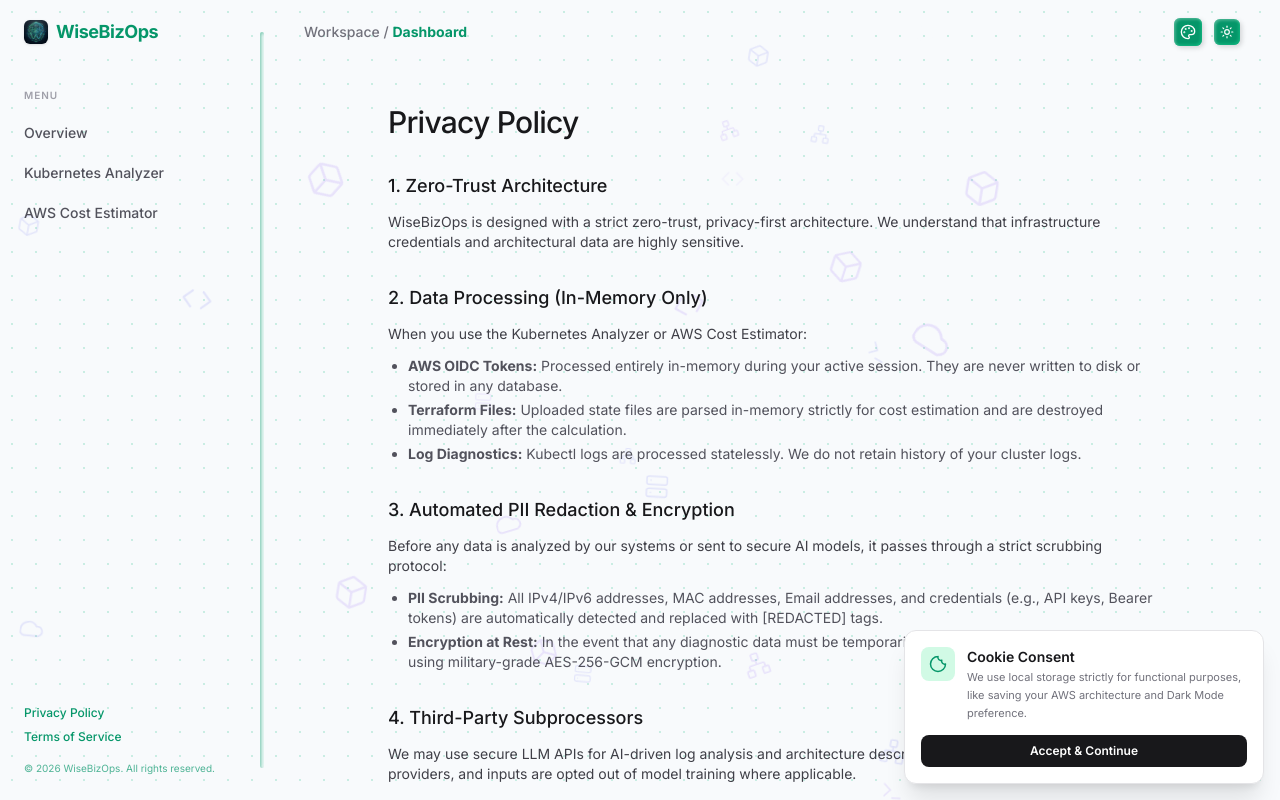
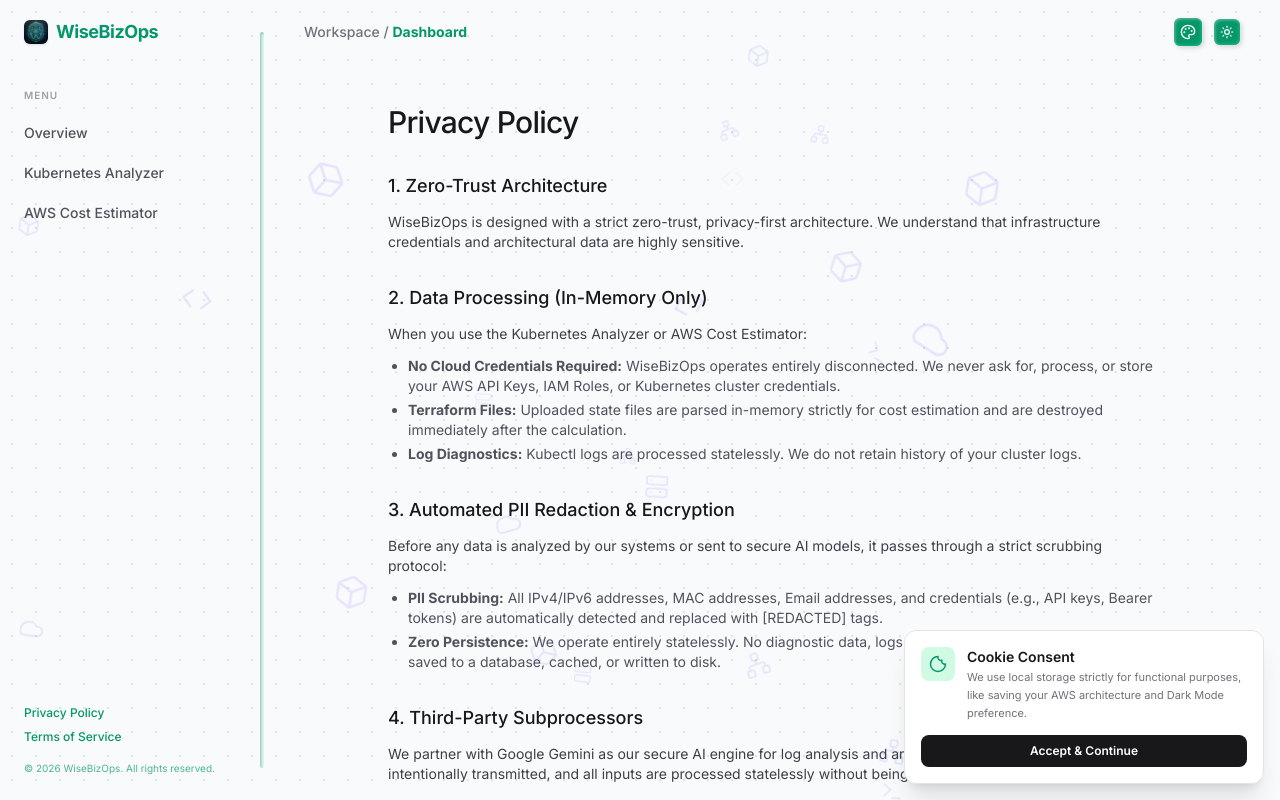
Before and after one commit to Adithya-Meda/wisebizops, a Next.js app: page /privacy in a window 1280 px wide. Built offline with nearby package versions, Linux system fonts and the light colour scheme.

Commit message:
docs: align privacy policy to reflect true stateless and disconnected nature of the application

```diff
--- a/src/app/privacy/page.tsx
+++ b/src/app/privacy/page.tsx
@@ -15,7 +15,7 @@ export default function PrivacyPolicy() {
           <h2 className="text-lg font-medium text-zinc-900 dark:text-zinc-100 transition-colors">2. Data Processing (In-Memory Only)</h2>
           <p>When you use the Kubernetes Analyzer or AWS Cost Estimator:</p>
           <ul className="list-disc pl-5 space-y-1 text-zinc-600 dark:text-zinc-400">
-            <li><strong>AWS OIDC Tokens:</strong> Processed entirely in-memory during your active session. They are never written to disk or stored in any database.</li>
+            <li><strong>No Cloud Credentials Required:</strong> WiseBizOps operates entirely disconnected. We never ask for, process, or store your AWS API Keys, IAM Roles, or Kubernetes cluster credentials.</li>
             <li><strong>Terraform Files:</strong> Uploaded state files are parsed in-memory strictly for cost estimation and are destroyed immediately after the calculation.</li>
             <li><strong>Log Diagnostics:</strong> Kubectl logs are processed statelessly. We do not retain history of your cluster logs.</li>
           </ul>
@@ -26,13 +26,13 @@ export default function PrivacyPolicy() {
           <p>Before any data is analyzed by our systems or sent to secure AI models, it passes through a strict scrubbing protocol:</p>
           <ul className="list-disc pl-5 space-y-1 text-zinc-600 dark:text-zinc-400">
             <li><strong>PII Scrubbing:</strong> All IPv4/IPv6 addresses, MAC addresses, Email addresses, and credentials (e.g., API keys, Bearer tokens) are automatically detected and replaced with [REDACTED] tags.</li>
-            <li><strong>Encryption at Rest:</strong> In the event that any diagnostic data must be temporarily cached, it is heavily encrypted using military-grade AES-256-GCM encryption.</li>
+            <li><strong>Zero Persistence:</strong> We operate entirely statelessly. No diagnostic data, logs, or Terraform configurations are ever saved to a database, cached, or written to disk.</li>
           </ul>
         </section>
 
         <section className="space-y-3">
           <h2 className="text-lg font-medium text-zinc-900 dark:text-zinc-100 transition-colors">4. Third-Party Subprocessors</h2>
-          <p>We may use secure LLM APIs  for AI-driven log analysis and architecture description. No PII is transmitted to these providers, and inputs are opted out of model training where applicable.</p>
+          <p>We partner with Google Gemini as our secure AI engine for log analysis and architecture description. No PII is intentionally transmitted, and all inputs are processed statelessly without being used for foundational model training.</p>
         </section>
 
         <section className="space-y-3">
```
